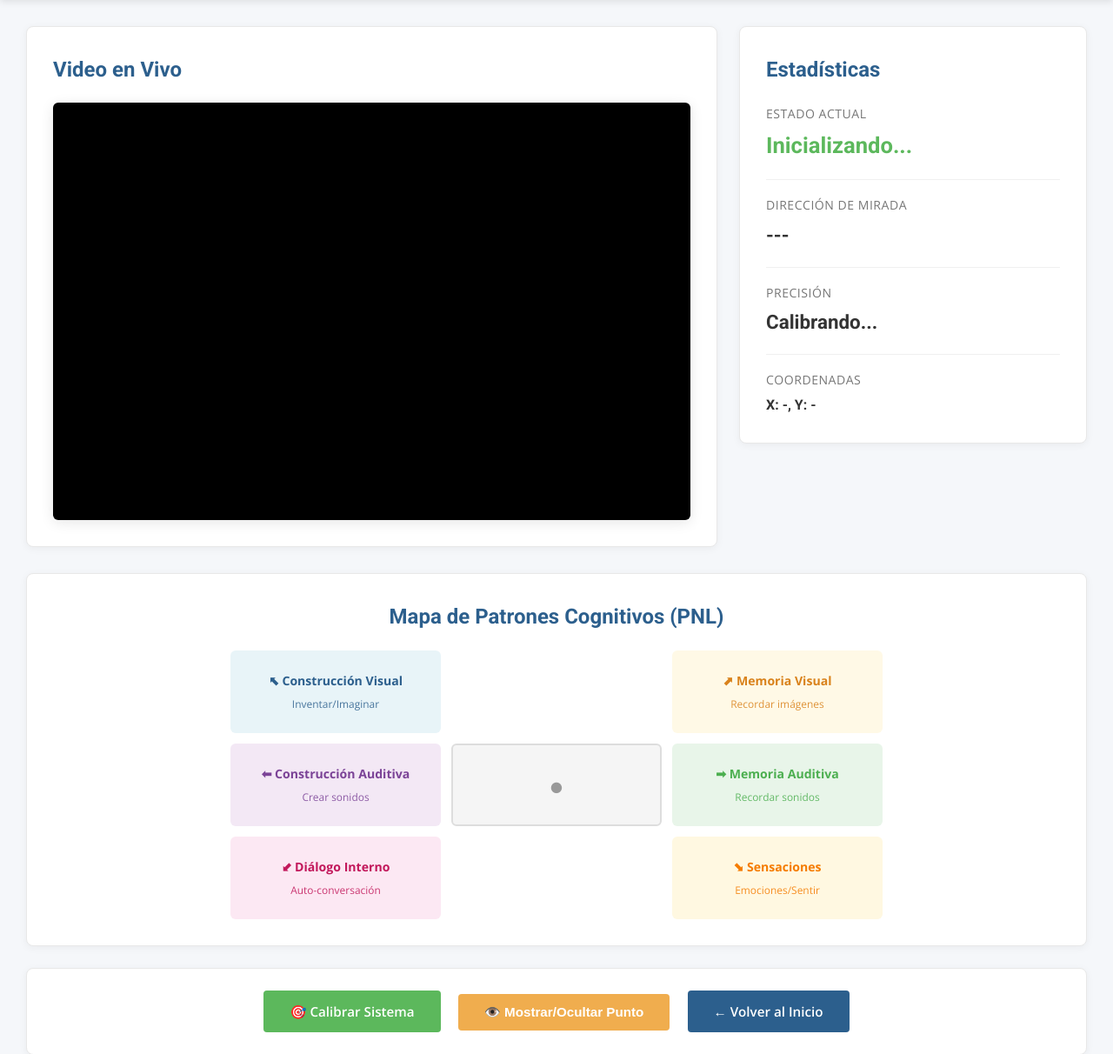
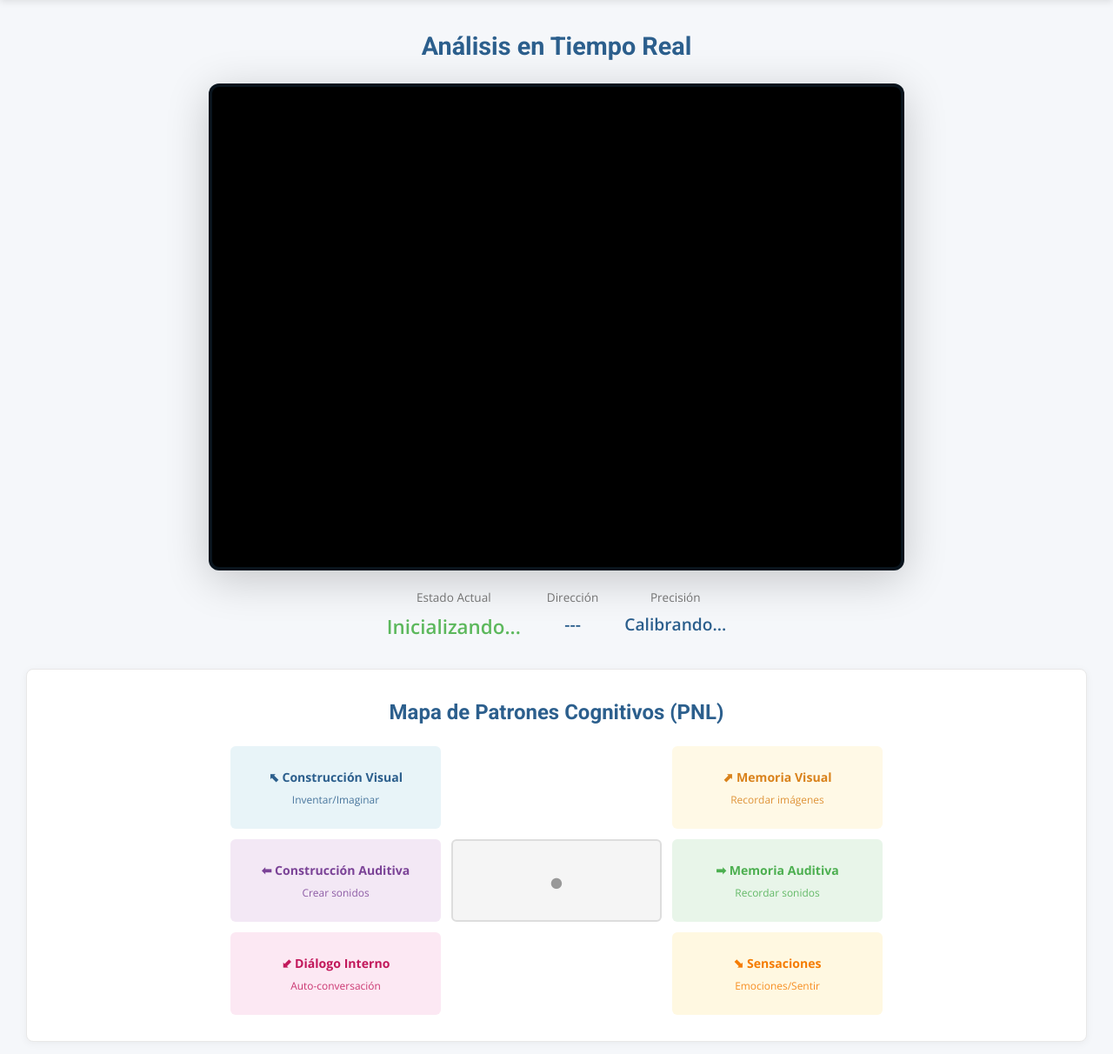
Before and after one commit to asael2/liderame, a Flask app: page /gaze in a window 1280 px wide. Shown: the part 170-1382 px from the top of the page at 87% size. Run offline with Flask 3, Linux system fonts and the light colour scheme; some libraries are stand-ins or nearby versions.

Commit message:
mejoras en pantalla de patrones

```diff
--- a/templates/gaze.html
+++ b/templates/gaze.html
@@ -71,119 +71,63 @@
             padding: 0 30px;
         }
 
-        /* Grid Layout */
-        .grid-layout {
-            display: grid;
-            grid-template-columns: 1fr 400px;
-            gap: 25px;
-            margin-bottom: 30px;
-        }
-
-        /* Video Section */
+        /* Video Section Centrado */
         .video-section {
-            background: white;
-            border-radius: 8px;
-            padding: 30px;
-            box-shadow: 0 2px 10px rgba(0,0,0,0.05);
-            border: 1px solid #e8e8e8;
+            max-width: 900px;
+            margin: 0 auto 30px;
+            text-align: center;
         }
 
         .video-section h2 {
             color: #2c5f8d;
-            font-size: 1.5em;
-            margin-bottom: 18px;
+            font-size: 1.8em;
+            margin-bottom: 20px;
             font-weight: 600;
             font-family: 'Roboto', sans-serif;
         }
 
         #webcam-container {
             position: relative;
-            width: 100%;
-            border-radius: 6px;
+            width: 800px;
+            max-width: 90vw;
+            height: 600px;
+            max-height: 70vh;
+            margin: 0 auto;
+            border-radius: 12px;
             background: #000;
-            box-shadow: 0 3px 15px rgba(0,0,0,0.1);
+            box-shadow: 0 10px 50px rgba(0,0,0,0.2);
             overflow: hidden;
-            min-height: 480px;
-        }
-
-        #webgazerVideoFeed {
-            width: 100% !important;
-            height: auto !important;
-            border-radius: 6px;
-        }
-
-        #webgazerFaceFeedbackBox {
-            display: block !important;
-        }
-
-        #webgazerFaceOverlay {
-            display: block !important;
+            border: 4px solid rgba(44, 95, 141, 0.2);
         }
 
         .gaze-dot {
-            position: fixed;
-            width: 20px;
-            height: 20px;
+            position: absolute;
+            width: 24px;
+            height: 24px;
             border-radius: 50%;
-            background: rgba(255, 60, 60, 0.7);
-            border: 3px solid rgba(255, 255, 255, 0.9);
-            box-shadow: 0 0 15px rgba(255, 60, 60, 0.8);
+            background: radial-gradient(circle, rgba(92, 184, 92, 0.9) 0%, rgba(92, 184, 92, 0.4) 70%);
+            border: 3px solid rgba(255, 255, 255, 0.95);
+            box-shadow: 0 0 20px rgba(92, 184, 92, 0.9), 0 0 40px rgba(92, 184, 92, 0.5);
             pointer-events: none;
             z-index: 9999;
             transform: translate(-50%, -50%);
-            transition: all 0.1s ease;
+            transition: all 0.08s ease-out;
+            display: none;
         }
 
-        /* Stats Panel */
-        .stats-panel {
+        .gaze-dot:after {
+            content: '';
+            position: absolute;
+            width: 8px;
+            height: 8px;
             background: white;
-            border-radius: 8px;
-            padding: 30px;
-            box-shadow: 0 2px 10px rgba(0,0,0,0.05);
-            border: 1px solid #e8e8e8;
-            height: fit-content;
+            border-radius: 50%;
+            top: 50%;
+            left: 50%;
+            transform: translate(-50%, -50%);
+            box-shadow: 0 0 5px rgba(255,255,255,0.8);
         }
 
-        .stats-panel h2 {
-            color: #2c5f8d;
-            font-size: 1.5em;
-            margin-bottom: 20px;
-            font-weight: 600;
-            font-family: 'Roboto', sans-serif;
-        }
-
-        .stat-item {
-            margin-bottom: 18px;
-            padding-bottom: 18px;
-            border-bottom: 1px solid #f0f0f0;
-        }
-
-        .stat-item:last-child {
-            border-bottom: none;
-            margin-bottom: 0;
-            padding-bottom: 0;
-        }
-
-        .stat-label {
-            color: #777;
-            font-size: 0.88em;
-            font-weight: 500;
-            margin-bottom: 5px;
-            text-transform: uppercase;
-            letter-spacing: 0.5px;
-        }
-
-        .stat-value {
-            color: #333;
-            font-size: 1.4em;
-            font-weight: 600;
-            font-family: 'Roboto', sans-serif;
-        }
-
-        .current-state {
-            font-size: 1.6em !important;
-            color: #5cb85c;
-        }
 
         /* PNL Grid */
         .pnl-grid-container {
@@ -396,34 +349,27 @@
         <!-- Status Message -->
         <div id="statusMessage" class="status-message"></div>
 
-        <!-- Grid Layout: Video + Stats -->
-        <div class="grid-layout">
-            <!-- Video Stream -->
+        <!-- Video Centrado -->
         <div class="video-section">
-                <h2>Video en Vivo</h2>
+            <h2>Análisis en Tiempo Real</h2>
             <div id="webcam-container">
                 <!-- WebGazer insertará el video aquí -->
+                <!-- Punto de mirada verde -->
+                <div class="gaze-dot" id="gazeDot"></div>
             </div>
+            <!-- Stats inline debajo del video -->
+            <div style="display: flex; gap: 30px; justify-content: center; margin-top: 20px; flex-wrap: wrap;">
+                <div style="text-align: center;">
+                    <div style="color: #777; font-size: 0.85em; margin-bottom: 5px;">Estado Actual</div>
+                    <div id="currentState" style="color: #5cb85c; font-size: 1.4em; font-weight: 600;">Inicializando...</div>
                 </div>
-
-            <!-- Statistics Panel -->
-            <div class="stats-panel">
-                <h2>Estadísticas</h2>
-                <div class="stat-item">
-                    <div class="stat-label">Estado Actual</div>
-                    <div class="stat-value current-state" id="currentState">Inicializando...</div>
+                <div style="text-align: center;">
+                    <div style="color: #777; font-size: 0.85em; margin-bottom: 5px;">Dirección</div>
+                    <div id="gazeDirection" style="color: #2c5f8d; font-size: 1.2em; font-weight: 600;">---</div>
                 </div>
-                <div class="stat-item">
-                    <div class="stat-label">Dirección de Mirada</div>
-                    <div class="stat-value" id="gazeDirection">---</div>
-                </div>
-                <div class="stat-item">
-                    <div class="stat-label">Precisión</div>
-                    <div class="stat-value" id="accuracy">Calibrando...</div>
-                </div>
-                <div class="stat-item">
-                    <div class="stat-label">Coordenadas</div>
-                    <div class="stat-value" id="coordinates" style="font-size: 1em;">X: -, Y: -</div>
+                <div style="text-align: center;">
+                    <div style="color: #777; font-size: 0.85em; margin-bottom: 5px;">Precisión</div>
+                    <div id="accuracy" style="color: #2c5f8d; font-size: 1.2em; font-weight: 600;">Calibrando...</div>
                 </div>
             </div>
         </div>
@@ -530,28 +473,51 @@
                         updatePNLState(zone);
                     }
 
-                    // Actualizar coordenadas
-                    document.getElementById('coordinates').textContent =
-                        `X: ${Math.round(x)}, Y: ${Math.round(y)}`;
-
                 }).begin();
 
                 webgazer.showVideoPreview(true)
-                    .showPredictionPoints(true)
+                    .showPredictionPoints(false)
+                    .showFaceOverlay(true)
+                    .showFaceFeedbackBox(false)
                     .applyKalmanFilter(true);
 
-                // Mover el video al contenedor
+                // Mover el video y overlay al contenedor
                 setTimeout(() => {
                     const video = document.getElementById('webgazerVideoFeed');
+                    const overlay = document.getElementById('webgazerFaceOverlay');
                     const container = document.getElementById('webcam-container');
+
+                    // Limpiar contenedor primero
+                    if (container) {
+                        container.innerHTML = '<div class="gaze-dot" id="gazeDot"></div>';
+                    }
+
                     if (video && container) {
                         container.appendChild(video);
+                        video.style.cssText = 'width: 100% !important; height: auto !important; display: block !important; border-radius: 12px;';
                     }
+                    if (overlay && container) {
+                        container.appendChild(overlay);
+                        overlay.style.cssText = 'display: block !important; width: 100% !important; height: auto !important; position: absolute !important; top: 0 !important; left: 0 !important;';
+                    }
+
+                    // Ocultar cualquier otro video o canvas fuera del contenedor
+                    document.querySelectorAll('video').forEach(v => {
+                        if (v.id !== 'webgazerVideoFeed') {
+                            v.style.display = 'none !important';
+                        }
+                    });
+                    document.querySelectorAll('canvas').forEach(c => {
+                        if (c.id !== 'webgazerFaceOverlay') {
+                            c.style.display = 'none !important';
+                        }
+                    });
+
                     isWebGazerReady = true;
-                    showMessage('Sistema listo. Calibra haciendo clic en diferentes puntos de la pantalla.', 'success');
+                    showMessage('Sistema listo para análisis en tiempo real.', 'success');
                     document.getElementById('currentState').textContent = 'Centro';
-                    document.getElementById('accuracy').textContent = 'Calibrando...';
-                }, 1000);
+                    document.getElementById('accuracy').textContent = 'Mejorando...';
+                }, 1500);
 
             } catch (error) {
                 console.error('Error al inicializar WebGazer:', error);
@@ -642,14 +608,28 @@
             document.getElementById('gazeDirection').textContent = stateDirections[newState] || 'Centro';
         }
 
-        // Actualizar punto de mirada
+        // Actualizar punto de mirada (restringido al contenedor del video)
         function updateGazeDot(x, y) {
             const dot = document.getElementById('gazeDot');
-            if (showGazeDot) {
+            const container = document.getElementById('webcam-container');
+
+            if (!showGazeDot || !container) return;
+
+            // Obtener posición y dimensiones del contenedor
+            const rect = container.getBoundingClientRect();
+
+            // Convertir coordenadas globales a relativas del contenedor
+            let relX = x - rect.left;
+            let relY = y - rect.top;
+
+            // Restringir coordenadas dentro del contenedor
+            relX = Math.max(0, Math.min(relX, rect.width));
+            relY = Math.max(0, Math.min(relY, rect.height));
+
+            // Actualizar posición del punto
             dot.style.display = 'block';
-                dot.style.left = x + 'px';
-                dot.style.top = y + 'px';
-            }
+            dot.style.left = relX + 'px';
+            dot.style.top = relY + 'px';
         }
 
         // Toggle punto de mirada
@@ -705,6 +685,20 @@
         // Guardar datos cada 5 segundos
         setInterval(saveAnalysisData, 5000);
 
+        // Verificar y ocultar elementos duplicados de WebGazer cada segundo
+        setInterval(() => {
+            document.querySelectorAll('video').forEach(v => {
+                if (v.id !== 'webgazerVideoFeed') {
+                    v.style.display = 'none !important';
+                }
+            });
+            document.querySelectorAll('canvas').forEach(c => {
+                if (c.id !== 'webgazerFaceOverlay') {
+                    c.style.display = 'none !important';
+                }
+            });
+        }, 1000);
+
         // Mejorar precisión con clics del usuario
         document.addEventListener('click', function(event) {
             if (isWebGazerReady) {
```
Also changed, not shown: other parts of templates/gaze.html (+19 -13 lines). Lines whose indentation alone changed are shown as unchanged.
